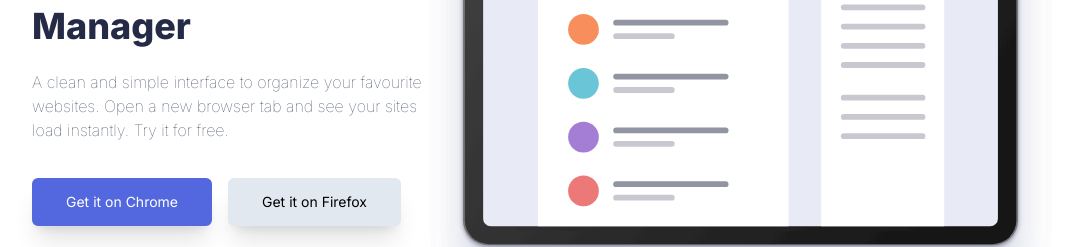
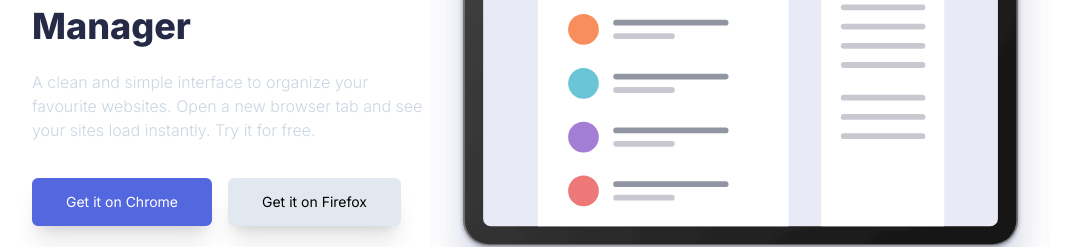
Before and after one commit to MORPHS01/bookmark-landing-page, a Next.js app: page / in a window 1280 px wide. Shown: the part 310-557 px from the top of the page, without its empty margins (96-1183 px from the left). Built offline with nearby package versions, Linux system fonts and the light colour scheme.

Commit message:
complete

```diff
--- a/app/globals.css
+++ b/app/globals.css
@@ -21,6 +21,6 @@
 
 @layer utilities {
   .detailsText{
-    @apply font-thin text-slate-700
+    @apply font-light text-slate-300
   }
 }
```
